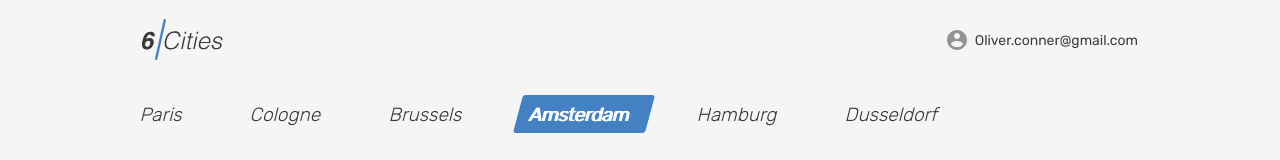
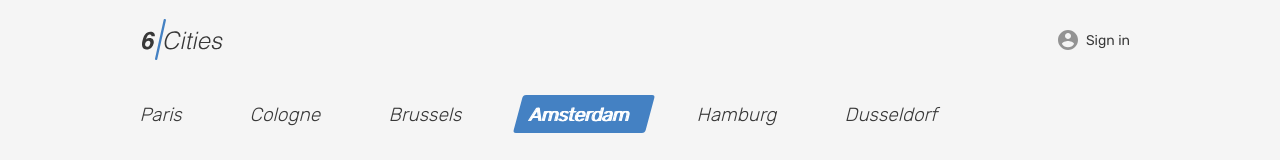
Before and after one commit to arkos/1290405-six-cities-6, a React app: page / in a window 1280 px wide. Shown: the top 160 px of the page. Built offline with nearby package versions, Linux system fonts and the light colour scheme; no server answers.

Commit message:
Replace anchor tags with Link and nav with SignInIndicator

```diff
--- a/src/components/favorites/favorites.jsx
+++ b/src/components/favorites/favorites.jsx
@@ -1,4 +1,7 @@
 import React from 'react';
+import {Link} from 'react-router-dom';
+import {AppRoute} from '../../util/route';
+import SignInIndicator from '../sign-in-indicator/sign-in-indicator';
 
 const Favorites = () => {
   return (
@@ -7,21 +10,11 @@ const Favorites = () => {
         <div className="container">
           <div className="header__wrapper">
             <div className="header__left">
-              <a className="header__logo-link" href="main.html">
+              <Link className="header__logo-link" to={AppRoute.ROOT}>
                 <img className="header__logo" src="img/logo.svg" alt="6 cities logo" width="81" height="41" />
-              </a>
+              </Link>
             </div>
-            <nav className="header__nav">
-              <ul className="header__nav-list">
-                <li className="header__nav-item user">
-                  <a className="header__nav-link header__nav-link--profile" href="#">
-                    <div className="header__avatar-wrapper user__avatar-wrapper">
-                    </div>
-                    <span className="header__user-name user__name">Oliver.conner@gmail.com</span>
-                  </a>
-                </li>
-              </ul>
-            </nav>
+            <SignInIndicator />
           </div>
         </div>
       </header>
@@ -153,9 +146,9 @@ const Favorites = () => {
         </div>
       </main>
       <footer className="footer container">
-        <a className="footer__logo-link" href="main.html">
+        <Link className="footer__logo-link" to={AppRoute.ROOT}>
           <img className="footer__logo" src="img/logo.svg" alt="6 cities logo" width="64" height="33" />
-        </a>
+        </Link>
       </footer>
     </div>
   );
--- a/src/components/loading/loading.js
+++ b/src/components/loading/loading.js
@@ -1,5 +1,7 @@
 import React from 'react';
 import PropTypes from 'prop-types';
+import {Link} from 'react-router-dom';
+import {AppRoute} from '../../util/route';
 
 const Loading = ({title}) => {
   return (
@@ -8,9 +10,9 @@ const Loading = ({title}) => {
         <div className="container">
           <div className="header__wrapper">
             <div className="header__left">
-              <a className="header__logo-link" href="main.html">
+              <Link className="header__logo-link" to={AppRoute.ROOT}>
                 <img className="header__logo" src="img/logo.svg" alt="6 cities logo" width="81" height="41" />
-              </a>
+              </Link>
             </div>
             <nav className="header__nav">
               <ul className="header__nav-list">
--- a/src/components/main/main.jsx
+++ b/src/components/main/main.jsx
@@ -8,6 +8,7 @@ import OfferList from '../offer-list/offer-list';
 import Loading from '../loading/loading';
 import {Link} from 'react-router-dom';
 import {AppRoute} from '../../util/route';
+import SignInIndicator from '../sign-in-indicator/sign-in-indicator';
 
 const Main = () => {
   const offers = useSelector(selectOffersByLimit);
@@ -48,17 +49,7 @@ const Main = () => {
                 <img className="header__logo" src="img/logo.svg" alt="6 cities logo" width="81" height="41" />
               </Link>
             </div>
-            <nav className="header__nav">
-              <ul className="header__nav-list">
-                <li className="header__nav-item user">
-                  <a className="header__nav-link header__nav-link--profile" href="#">
-                    <div className="header__avatar-wrapper user__avatar-wrapper">
-                    </div>
-                    <span className="header__user-name user__name">Oliver.conner@gmail.com</span>
-                  </a>
-                </li>
-              </ul>
-            </nav>
+            <SignInIndicator />
           </div>
         </div>
       </header>
--- a/src/components/not-found/not-found.jsx
+++ b/src/components/not-found/not-found.jsx
@@ -1,4 +1,5 @@
 import React from 'react';
+import SignInIndicator from '../sign-in-indicator/sign-in-indicator';
 
 const NotFound = () => {
   return (
@@ -11,17 +12,7 @@ const NotFound = () => {
                 <img className="header__logo" src="img/logo.svg" alt="6 cities logo" width="81" height="41" />
               </a>
             </div>
-            <nav className="header__nav">
-              <ul className="header__nav-list">
-                <li className="header__nav-item user">
-                  <a className="header__nav-link header__nav-link--profile" href="#">
-                    <div className="header__avatar-wrapper user__avatar-wrapper">
-                    </div>
-                    <span className="header__user-name user__name">Oliver.conner@gmail.com</span>
-                  </a>
-                </li>
-              </ul>
-            </nav>
+            <SignInIndicator />
           </div>
         </div>
       </header>
--- a/src/components/room/room.jsx
+++ b/src/components/room/room.jsx
@@ -1,4 +1,6 @@
 import React from 'react';
+import {Link} from 'react-router-dom';
+import {AppRoute} from '../../util/route';
 
 const Room = () => {
   return (
@@ -7,9 +9,9 @@ const Room = () => {
         <div className="container">
           <div className="header__wrapper">
             <div className="header__left">
-              <a className="header__logo-link" href="main.html">
+              <Link className="header__logo-link" to={AppRoute.ROOT}>
                 <img className="header__logo" src="img/logo.svg" alt="6 cities logo" width="81" height="41" />
-              </a>
+              </Link>
             </div>
             <nav className="header__nav">
               <ul className="header__nav-list">
--- a/src/components/sign-in/sign-in.jsx
+++ b/src/components/sign-in/sign-in.jsx
@@ -1,6 +1,7 @@
 import React, {useState} from 'react';
 import {useDispatch, useSelector} from 'react-redux';
 import {Redirect} from 'react-router';
+import {Link} from 'react-router-dom';
 import {login} from '../../store/api-actions';
 import {selectIsLoggedIn} from '../../store/selectors';
 import {AppRoute} from '../../util/route';
@@ -42,9 +43,9 @@ const SignIn = () => {
         <div className="container">
           <div className="header__wrapper">
             <div className="header__left">
-              <a className="header__logo-link" href="main.html">
+              <Link className="header__logo-link" to={AppRoute.ROOT}>
                 <img className="header__logo" src="img/logo.svg" alt="6 cities logo" width="81" height="41" />
-              </a>
+              </Link>
             </div>
             <SignInIndicator />
           </div>
```
